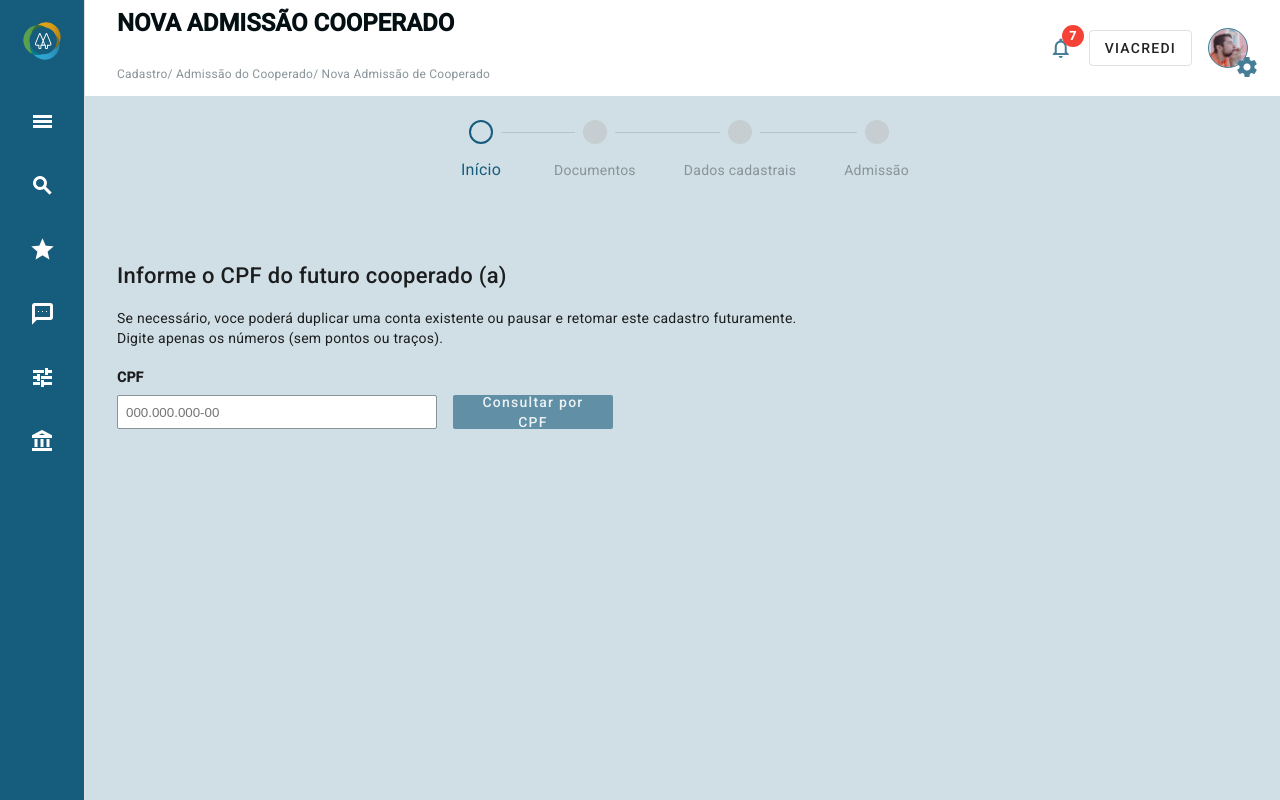
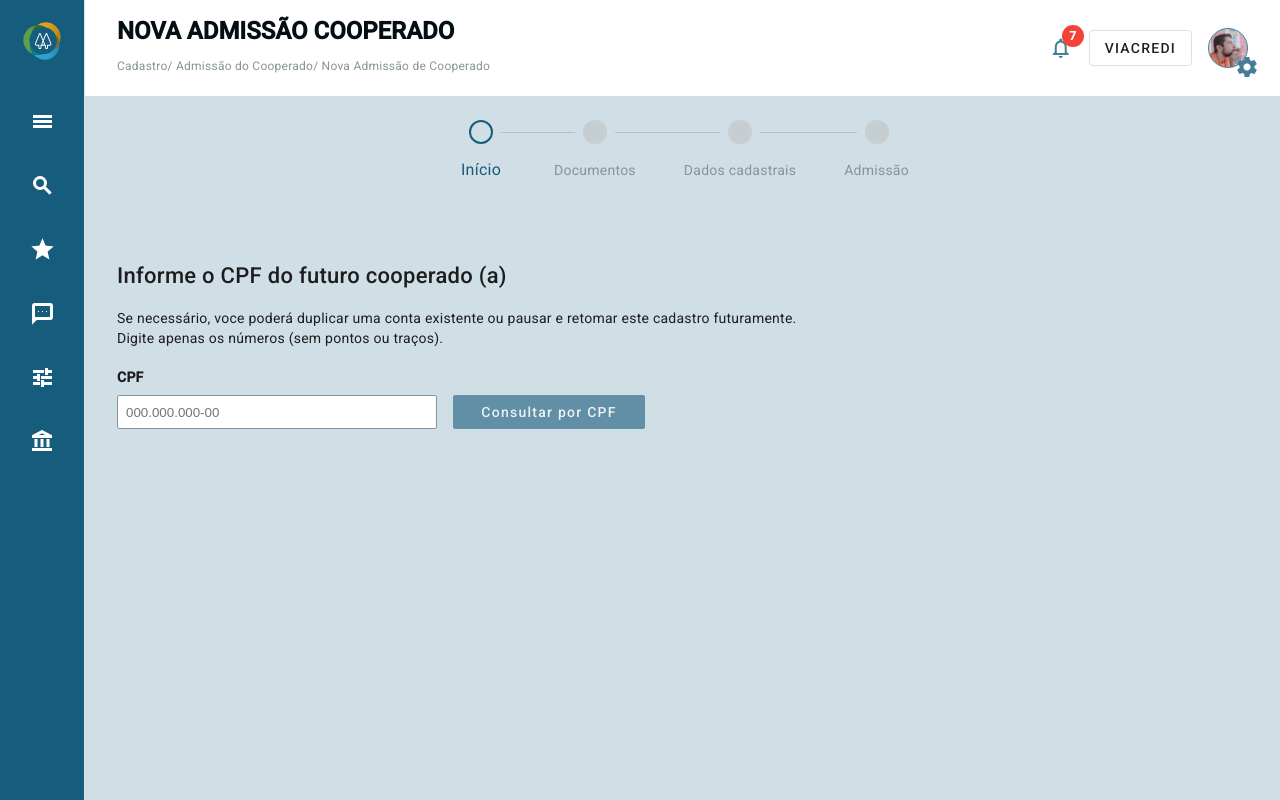
Before and after one commit to karmodaniel/ailos, an Angular app: page / in a window 1280 px wide. Built offline with nearby package versions, Linux system fonts and the light colour scheme; what ngx-mask would draw is missing.

Commit message:
fix: update components that broken after update angular material

```diff
--- a/src/app/layouts/header/header.component.scss
+++ b/src/app/layouts/header/header.component.scss
@@ -22,6 +22,7 @@
         font-size: 1.5rem;
         font-weight: 600;
         color: #040f14;
+        margin: 0;
       }
 
       .toolbar-breadcrumbs {
@@ -52,7 +53,7 @@
         background-size: cover;
       }
 
-      .mat-stroked-button {
+      .company-name {
         border-radius: 1.2rem;
         border: 1px solid #457d97;
         padding: 0 1.5rem;
@@ -88,7 +89,7 @@
     .toolbar-content-right {
       .alerts,
       .avatar,
-      .mat-stroked-button {
+      .company-name {
         display: none;
       }
     }
--- a/src/app/pages/admission-cooperative/admission-cooperative.component.html
+++ b/src/app/pages/admission-cooperative/admission-cooperative.component.html
@@ -43,6 +43,7 @@
       />
     </label>
     <button
+      class="submit-button"
       (click)="onSearch()"
       mat-button
       mat-flat-button
--- a/src/app/pages/admission-cooperative/admission-cooperative.component.scss
+++ b/src/app/pages/admission-cooperative/admission-cooperative.component.scss
@@ -43,9 +43,9 @@
       outline: none;
     }
 
-    button {
+    .submit-button {
       align-self: flex-end;
-      width: 10rem;
+      width: 12rem;
       height: 2.125rem;
       background-color: #165c7d;
       font-weight: 500;
--- a/src/app/shared/components/error/error.component.html
+++ b/src/app/shared/components/error/error.component.html
@@ -1,6 +1,6 @@
 <section class="error-wrapper">
   <div class="error-icon">
-    <mat-icon fontSet="material-icons-outlined">warning</mat-icon>
+    <mat-icon class="icon" fontSet="material-icons-outlined">warning</mat-icon>
   </div>
   <div class="error-text">
     <h1 class="error-title">Cooperado não encontrado</h1>
--- a/src/app/shared/components/error/error.component.scss
+++ b/src/app/shared/components/error/error.component.scss
@@ -10,9 +10,11 @@
     height: 5rem;
     width: 5rem;
 
-    .mat-icon {
+    .icon {
       font-size: 5rem;
       color: #A7B0B5;
+      height: 5rem;
+      width: 5rem;
     }
   }
 
```
